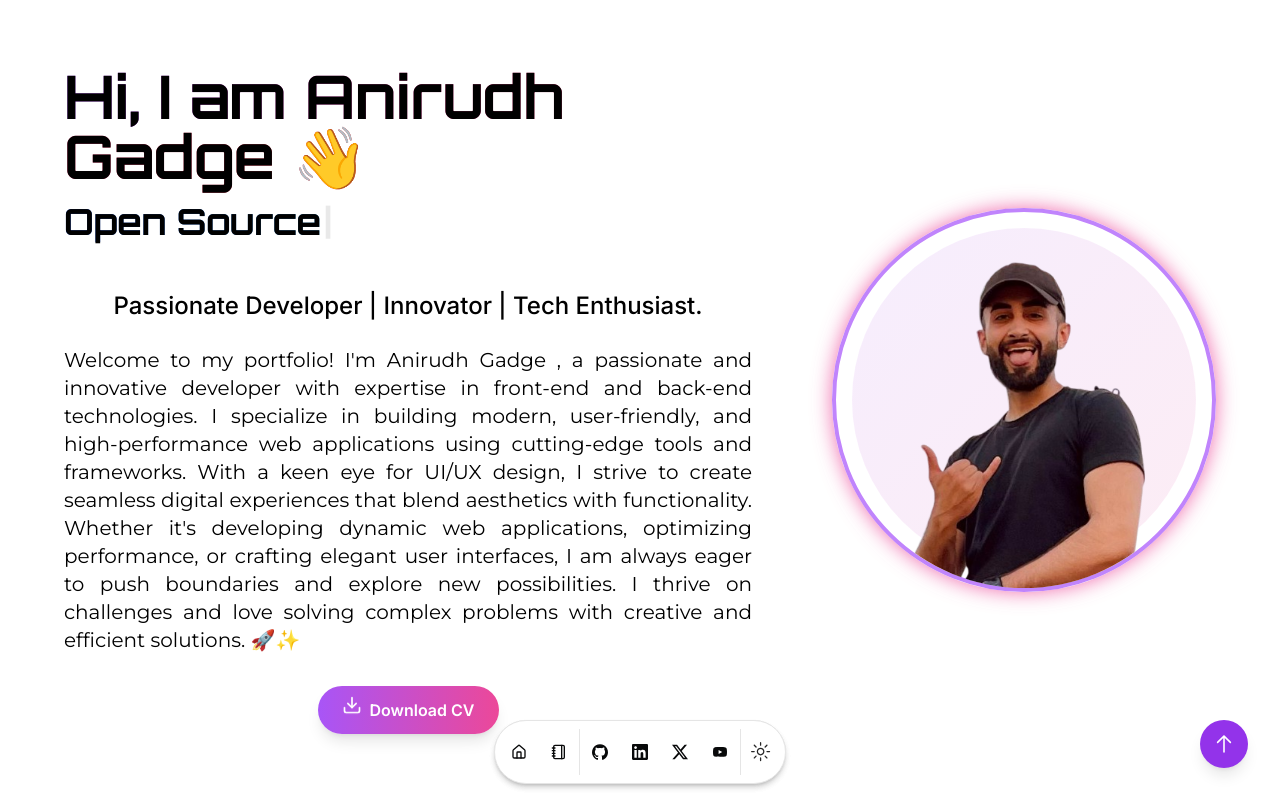
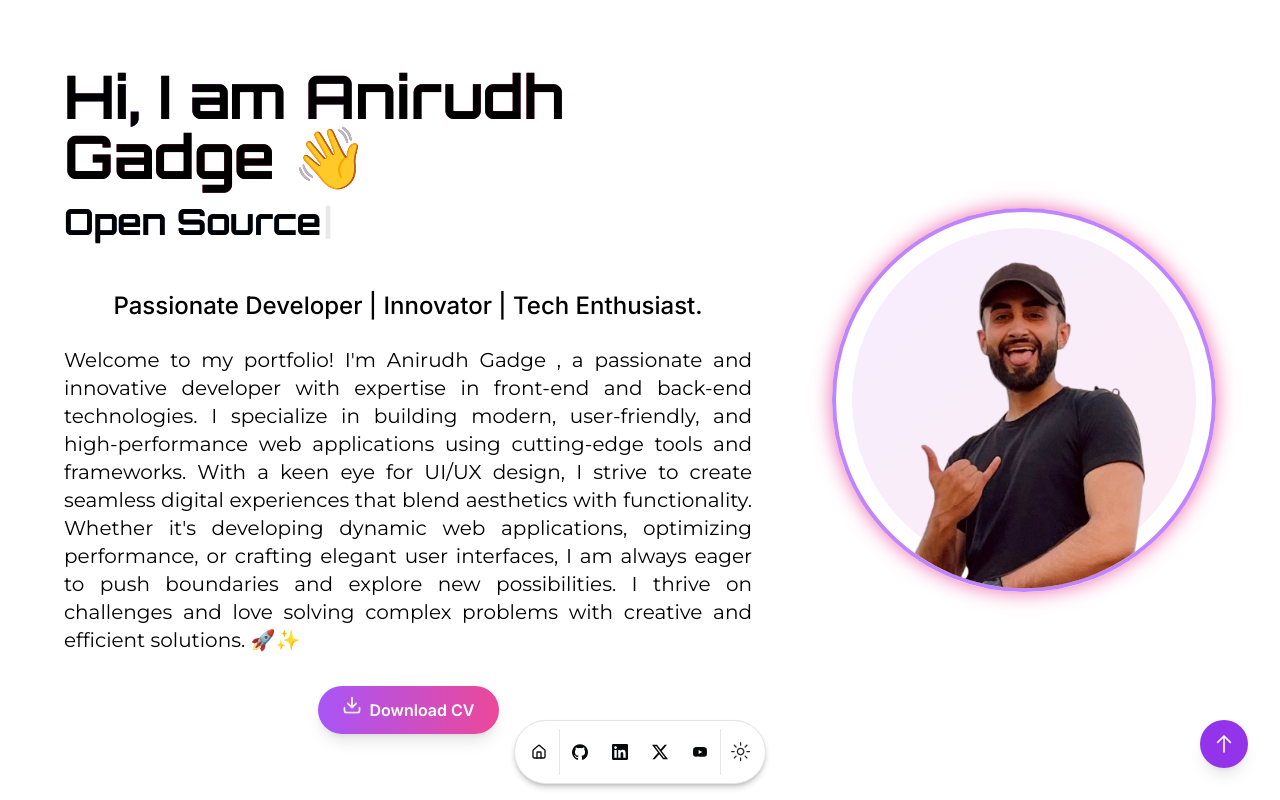
Before and after one commit to Anirudh-kaliba/Portfolio-Theme, a Next.js app: page /portfolio in a window 1280 px wide. Shown: the top 800 px of the page. Built offline with nearby package versions, Linux system fonts and the light colour scheme; no server answers.

Commit message:
update resume.data

```diff
--- a/src/data/resume.tsx
+++ b/src/data/resume.tsx
@@ -70,10 +70,7 @@ export const DATA = {
     "Java",
     "C++",
   ],
-  navbar: [
-    { href: "/", icon: HomeIcon, label: "Home" },
-    { href: "/blog", icon: NotebookIcon, label: "Blog" },
-  ],
+  navbar: [{ href: "/", icon: HomeIcon, label: "Home" }],
   contact: {
     email: "hello@example.com",
     tel: "+123456789",
```
Also changed, not shown: src/data/blog.ts (deleted, +0 -70 lines).
